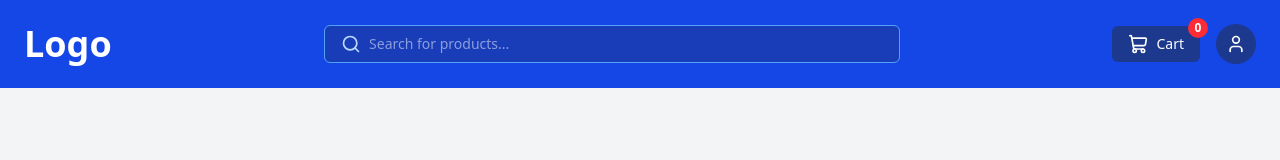
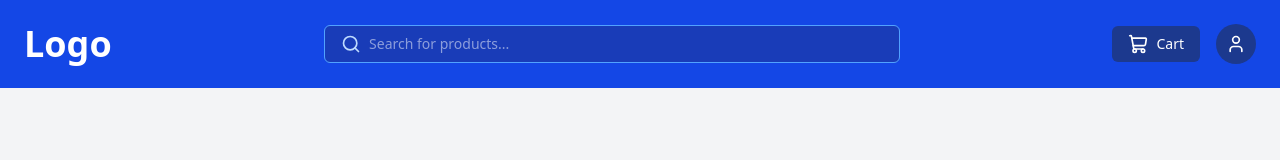
Before and after one commit to ashishxdev/whatbytes-assessment, a Next.js app: page /cart in a window 1280 px wide. Shown: the top 160 px of the page. Built offline with nearby package versions, Linux system fonts and the light colour scheme.

Commit message:
cart badge

```diff
--- a/app/cart/page.js
+++ b/app/cart/page.jsx
@@ -6,6 +6,7 @@ import Header from "../components/Header";
 import Link from "next/link";
 import Footer from "../components/Footer";
 import Image from "next/image";
+import { Minus, Plus, X } from "lucide-react";
 
 export default function CartPage() {
   const [search, setSearch] = useState("");
@@ -42,14 +43,15 @@ export default function CartPage() {
   return (
     <div className="flex min-h-screen flex-col bg-gray-100">
       <Header search={search} onSearch={setSearch} />
-      <main className="mx-auto flex w-full max-w-6xl flex-1 flex-col gap-6 p-4 sm:p-6 lg:flex-row">
-        <div className="flex flex-1 flex-col gap-4">
+      <main className="items-start mx-auto flex w-full max-w-6xl flex-1 flex-col gap-4 sm:gap-6 p-3 sm:p-6 lg:flex-row">
+        <div className="flex flex-1 w-full flex-col gap-4">
           {cart.map((item) => (
             <div
               key={item.id}
-              className="flex flex-col gap-4 rounded-xl bg-white p-4 shadow-sm sm:flex-row sm:items-center"
+              className="w-full flex flex-col gap-4 rounded-xl bg-white p-4 shadow-sm sm:flex-row sm:items-center"
             >
-              <div className="relative h-24 w-24 shrink-0 sm:h-28 sm:w-28">
+              <div className="flex w-full items-center gap-4 sm:contents">
+                <div className="relative h-20 w-20 shrink-0 sm:h-28 sm:w-28">
                   <Image
                     src={item.image}
                     alt={item.title}
@@ -60,15 +62,16 @@ export default function CartPage() {
                 </div>
 
                 <div className="flex flex-1 flex-col gap-1">
-                <h3 className="text-lg font-semibold text-gray-900">
+                  <h3 className="text-base sm:text-lg font-semibold text-gray-900">
                     {item.title}
                   </h3>
                   <p className="text-base font-bold text-gray-900">
                     ${item.price}
                   </p>
                 </div>
+              </div>
 
-              <div className="flex items-center justify-between gap-4 sm:justify-end">
+              <div className="flex items-center justify-between gap-2 sm:gap-4 sm:justify-end flex-wrap">
                 <div className="flex items-center rounded-md border border-gray-300">
                   <button
                     onClick={() => decreaseQuantity(item.id)}
@@ -99,7 +102,7 @@ export default function CartPage() {
           ))}
         </div>
 
-        <div className="w-full rounded-xl bg-white p-6 shadow-sm lg:w-80">
+        <div className="w-full rounded-xl bg-white p-4 sm:p-6 shadow-sm lg:w-80">
           <h2 className="mb-4 text-xl font-bold text-gray-900">
             Order Summary
           </h2>
--- a/app/components/Header.jsx
+++ b/app/components/Header.jsx
@@ -1,8 +1,12 @@
 "use client";
 
 import { Search, ShoppingCart, User } from "lucide-react";
+import Link from "next/link";
+import { useCartStore } from "../store/cartStore";
 
 export default function Header({ search, onSearch }) {
+    const cart = useCartStore((state) => state.cart);
+    const totalQuantity = cart.reduce((sum, item) => sum + item.quantity, 0);
     return (
         <header className="w-full bg-blue-700 px-6 py-6">
             <div className="mx-auto flex flex-wrap max-w-7xl items-center justify-between gap-6">
@@ -24,19 +28,21 @@ export default function Header({ search, onSearch }) {
                 </div>
 
                 <div className="flex shrink-0 items-center gap-4">
-                    <button className="relative flex items-center gap-2 rounded-md bg-blue-900 px-3 sm:px-4 py-2 text-white hover:bg-blue-950 transition-colors">
+                    <Link href="/cart" className="relative flex items-center gap-2 rounded-md bg-blue-900 px-3 sm:px-4 py-2 text-white hover:bg-blue-950 transition-colors">
                         <ShoppingCart className="h-5 w-5" />
                         <span className="hidden sm:inline text-sm font-medium">Cart</span>
-                        <span className="absolute -top-2 -right-2 flex h-5 w-5 items-center justify-center rounded-full bg-red-500 text-xs font-bold text-white">
-                            0
-                        </span>
-                    </button>
+                        {totalQuantity > 0 && (
+                            <span className="absolute -top-1 -right-2 flex h-5 w-5 items-center justify-center rounded-full bg-red-500 text-xs font-bold text-white">
+                                {totalQuantity}
+                            </span>
+                        )}
+                    </Link>
 
                     <button className="flex h-10 w-10 items-center justify-center rounded-full bg-blue-900 text-white hover:bg-blue-950 transition-colors">
                         <User className="h-5 w-5" />
                     </button>
                 </div>
             </div>
-        </header>
+        </header >
     );
 }
--- a/app/product/[id]/page.js
+++ b/app/product/[id]/page.js
@@ -117,7 +117,7 @@ export default function ProductDetailPage() {
               </div>
             </div>
             <button
-              onClick={() => addToCart(product)}
+              onClick={() => addToCart(product, quantity)}
               className="mt-4 w-full rounded-md bg-blue-800 px-4 py-3 text-base font-medium text-white transition-colors hover:bg-blue-900 sm:w-auto">
               Add to Cart
             </button>
--- a/app/store/cartStore.js
+++ b/app/store/cartStore.js
@@ -3,21 +3,21 @@ import { create } from "zustand";
 export const useCartStore = create((set, get) => ({
     cart: [],
 
-    addToCart: (product) => {
+    addToCart: (product, qty = 1) => {
         const existing = get().cart.find((item) => item.id === product.id);
 
         if (existing) {
             set({
-                cart: get().cart.map((item) => {
+                cart: get().cart.map((item) =>
                     item.id === product.id
-                        ? { ...item, quantity: item.quantity + 1 }
+                        ? { ...item, quantity: item.quantity + qty }
                         : item
-                })
-            })
+                )
+            });
         } else {
             set({
-                cart: [...get().cart, { ...product, quantity: 1 }]
-            })
+                cart: [...get().cart, { ...product, quantity: qty }]
+            });
         }
     },
 
```
Lines whose indentation alone changed are shown as unchanged.
